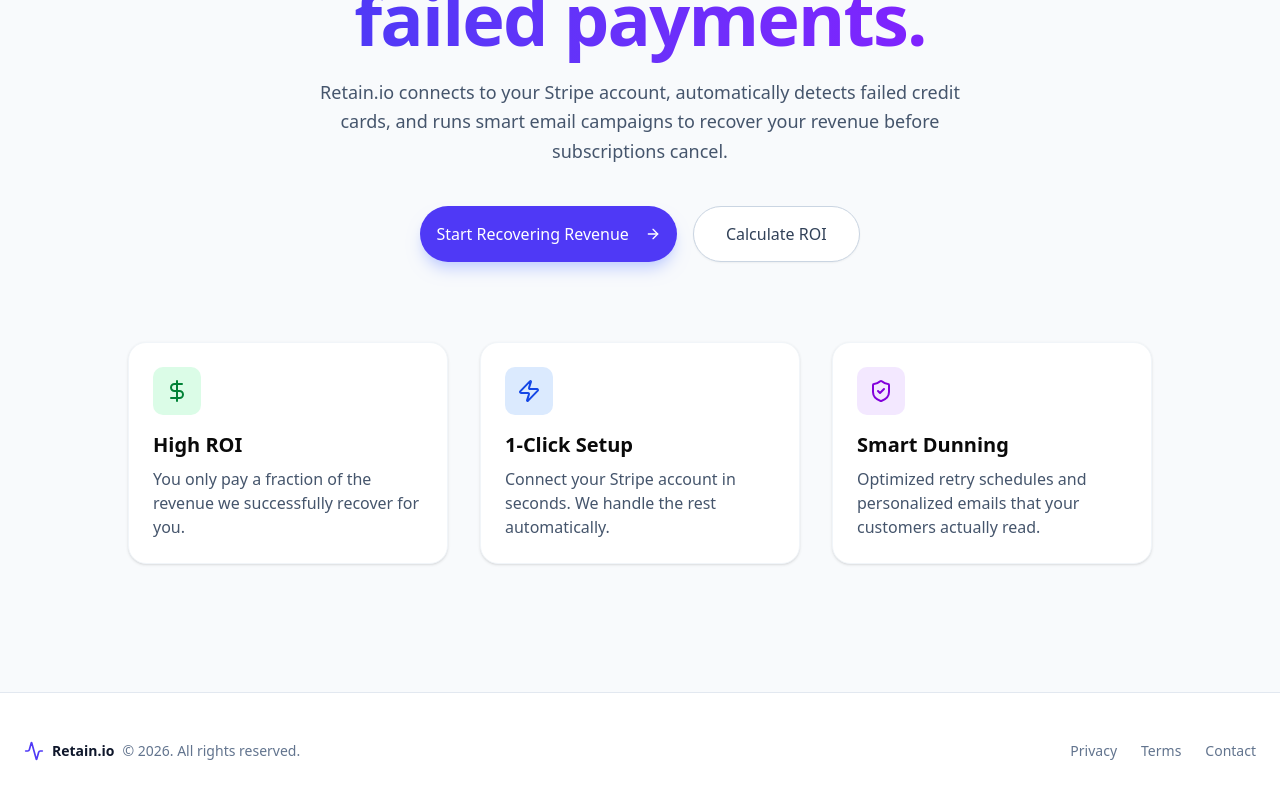
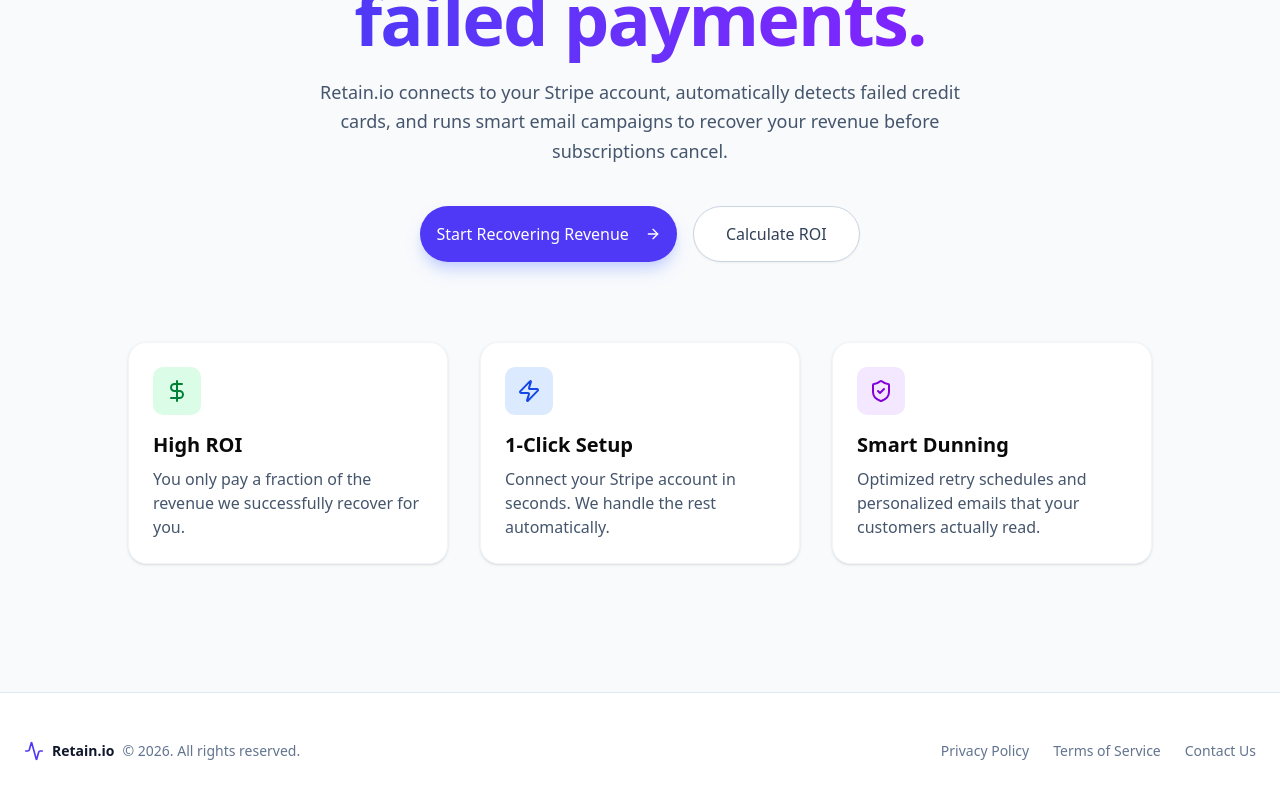
Before and after one commit to erkanrzgc/retain-io, a Next.js app: page / in a window 1280 px wide. Shown: the part 360-1160 px from the top of the page. Built offline with nearby package versions, Linux system fonts and the light colour scheme.

Commit message:
feat(ui): add hover styling to cards and update footer links

```diff
--- a/src/app/page.tsx
+++ b/src/app/page.tsx
@@ -52,25 +52,25 @@ export default function Home() {
           </div>
 
           <div className="mt-20 grid grid-cols-1 md:grid-cols-3 gap-8 w-full max-w-5xl text-left">
-            <div className="flex flex-col items-start p-6 bg-white rounded-2xl shadow-sm border border-slate-100">
-              <div className="p-3 bg-green-100 text-green-700 rounded-lg mb-4">
+            <div className="group flex flex-col items-start p-6 bg-white rounded-2xl shadow-sm border border-slate-100 transition-all duration-300 hover:shadow-lg hover:-translate-y-1 hover:border-indigo-100 cursor-default">
+              <div className="p-3 bg-green-100 text-green-700 rounded-lg mb-4 transition-transform duration-300 group-hover:scale-110">
                 <DollarSign className="h-6 w-6" />
               </div>
-              <h3 className="text-xl font-bold mb-2">High ROI</h3>
+              <h3 className="text-xl font-bold mb-2 transition-colors duration-300 group-hover:text-indigo-600">High ROI</h3>
               <p className="text-slate-600">You only pay a fraction of the revenue we successfully recover for you.</p>
             </div>
-            <div className="flex flex-col items-start p-6 bg-white rounded-2xl shadow-sm border border-slate-100">
-              <div className="p-3 bg-blue-100 text-blue-700 rounded-lg mb-4">
+            <div className="group flex flex-col items-start p-6 bg-white rounded-2xl shadow-sm border border-slate-100 transition-all duration-300 hover:shadow-lg hover:-translate-y-1 hover:border-indigo-100 cursor-default">
+              <div className="p-3 bg-blue-100 text-blue-700 rounded-lg mb-4 transition-transform duration-300 group-hover:scale-110">
                 <Zap className="h-6 w-6" />
               </div>
-              <h3 className="text-xl font-bold mb-2">1-Click Setup</h3>
+              <h3 className="text-xl font-bold mb-2 transition-colors duration-300 group-hover:text-indigo-600">1-Click Setup</h3>
               <p className="text-slate-600">Connect your Stripe account in seconds. We handle the rest automatically.</p>
             </div>
-            <div className="flex flex-col items-start p-6 bg-white rounded-2xl shadow-sm border border-slate-100">
-              <div className="p-3 bg-purple-100 text-purple-700 rounded-lg mb-4">
+            <div className="group flex flex-col items-start p-6 bg-white rounded-2xl shadow-sm border border-slate-100 transition-all duration-300 hover:shadow-lg hover:-translate-y-1 hover:border-indigo-100 cursor-default">
+              <div className="p-3 bg-purple-100 text-purple-700 rounded-lg mb-4 transition-transform duration-300 group-hover:scale-110">
                 <ShieldCheck className="h-6 w-6" />
               </div>
-              <h3 className="text-xl font-bold mb-2">Smart Dunning</h3>
+              <h3 className="text-xl font-bold mb-2 transition-colors duration-300 group-hover:text-indigo-600">Smart Dunning</h3>
               <p className="text-slate-600">Optimized retry schedules and personalized emails that your customers actually read.</p>
             </div>
           </div>
@@ -82,12 +82,12 @@ export default function Home() {
           <div className="flex items-center gap-2 mb-4 md:mb-0">
             <Activity className="h-5 w-5 text-indigo-600" />
             <span className="font-semibold text-slate-900">Retain.io</span>
-            <span>© 2026. All rights reserved.</span>
+            <span>© {new Date().getFullYear()}. All rights reserved.</span>
           </div>
           <div className="flex gap-6">
-            <Link href="#" className="hover:text-slate-900">Privacy</Link>
-            <Link href="#" className="hover:text-slate-900">Terms</Link>
-            <Link href="#" className="hover:text-slate-900">Contact</Link>
+            <Link href="/privacy" className="hover:text-indigo-600 transition-colors">Privacy Policy</Link>
+            <Link href="/terms" className="hover:text-indigo-600 transition-colors">Terms of Service</Link>
+            <Link href="mailto:hello@retain.io" className="hover:text-indigo-600 transition-colors">Contact Us</Link>
           </div>
         </div>
       </footer>
```
